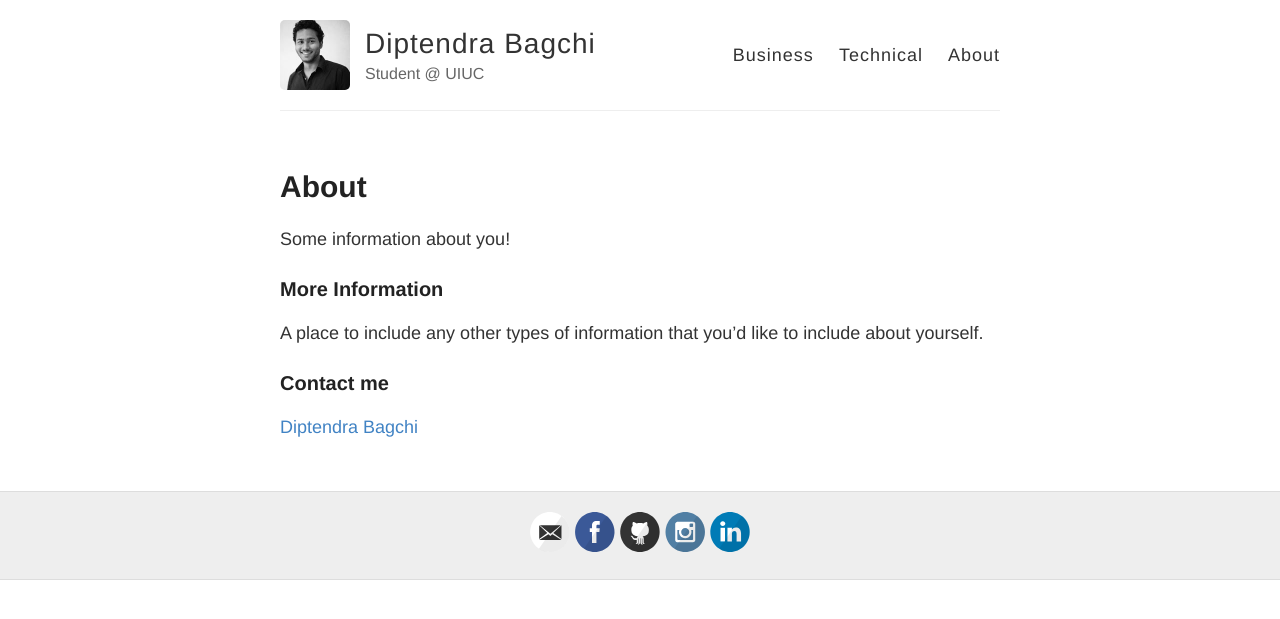
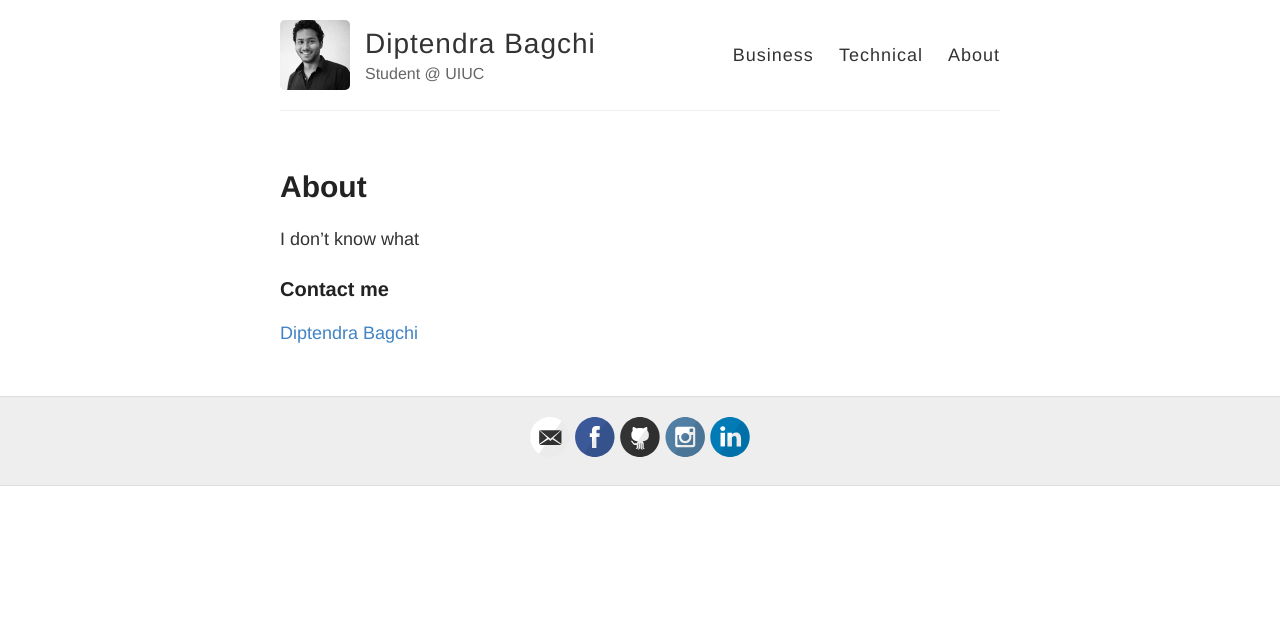
Before and after one commit to Diptendra/diptendra.github.io, a Jekyll site: the page built from about.md, in a window 1280 px wide. Shown: the top 619 px of the page. Built offline with Jekyll 4.4.1, drawn with Linux system fonts in a browser that asks for light colours.

```diff
--- a/about.md
+++ b/about.md
@@ -4,11 +4,8 @@ title: About
 permalink: /about/
 ---
 
-Some information about you!
+I don't know what
 
-### More Information
-
-A place to include any other types of information that you'd like to include about yourself.
 
 ### Contact me
 
```
Also changed, not shown: _posts/2020-05-24-ESG.md (+1 -1 lines).
